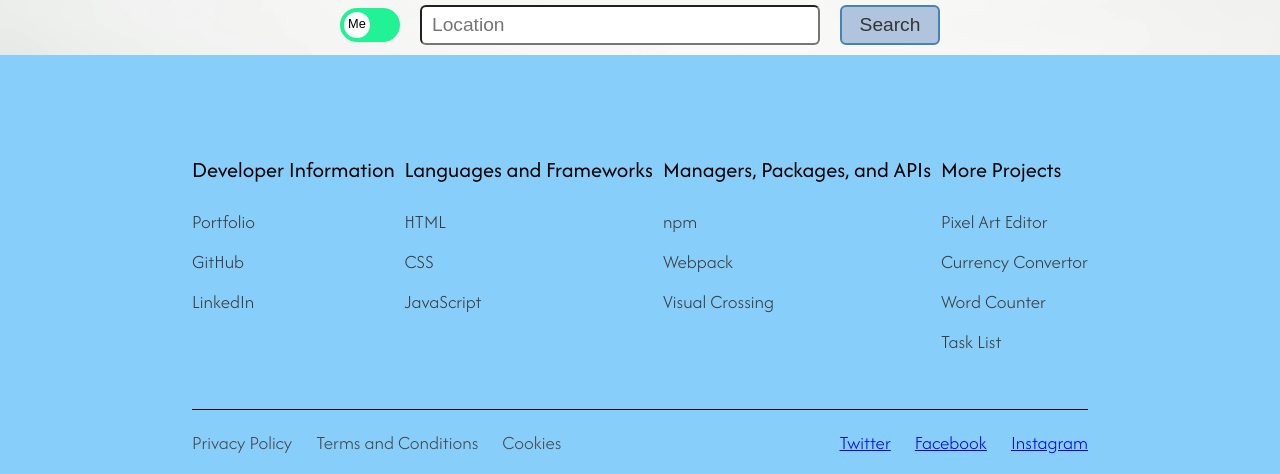
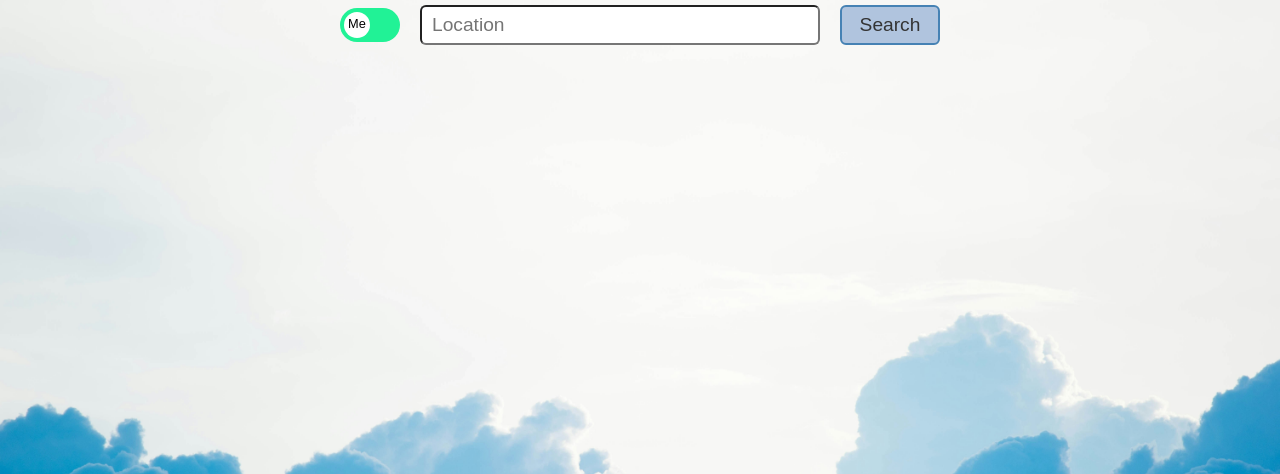
Before and after one commit to lyndonpanton/weather-app, a website built with webpack: page src/template.html in a window 1280 px wide. Shown: the part 85-559 px from the top of the page. Built offline with nearby package versions, Linux system fonts and the light colour scheme.

Commit message:
Fix: Space for weather data is empty before it is loaded

```diff
--- a/src/UI.js
+++ b/src/UI.js
@@ -1173,6 +1173,9 @@ class UI {
         // Use location storage location on load
 
         this.displayWeatherForm();
+        const weatherData = document.createElement("div");
+        weatherData.id = "weather-current";
+        this.main.appendChild(weatherData);
     }
 
     displayWeatherForm() {
--- a/src/styles.css
+++ b/src/styles.css
@@ -77,6 +77,7 @@ h1 {
 /* Main ***********************************************************************/
 main {
     width: 100%;
+    min-height: 90vh;
     padding: 10px 0;
 }
 
```
Also changed, not shown: TODO.md (+2 -0 lines).
